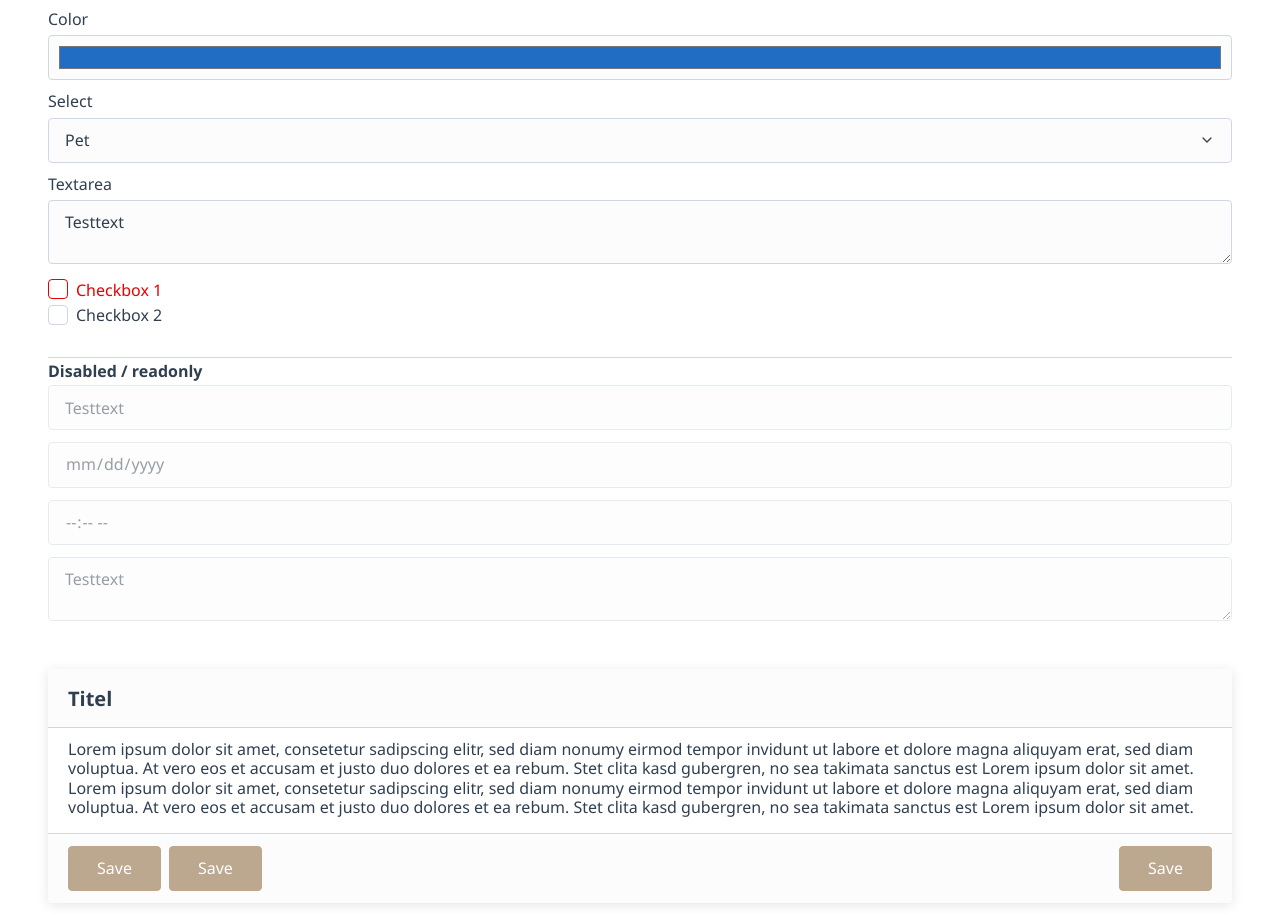
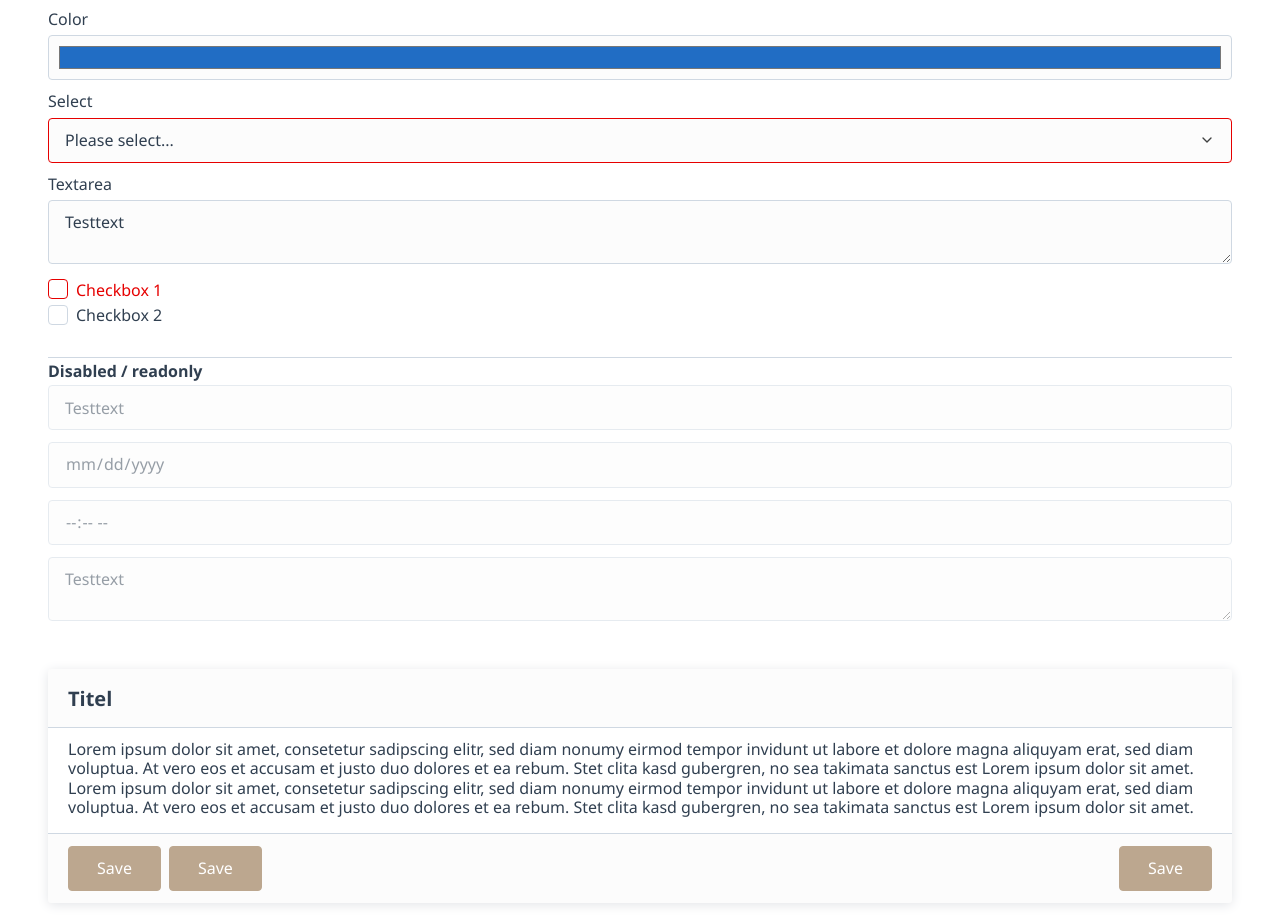
Before and after one commit to damukles/flair-css, a website: page test.html in a window 1280 px wide. Shown: the part 1155-2070 px from the top of the page. Drawn offline with nearby package versions, Linux system fonts and the light colour scheme.

Commit message:
add default emtpy select option

```diff
--- a/test.html
+++ b/test.html
@@ -127,6 +127,7 @@
                     <input id="color" type="color" value="#216dc4" />
                     <label for="select">Select</label>
                     <select id="select" required>
+                        <option value="" hidden>Please select...</option>
                         <option value="pet">Pet</option>
                         <option value="dog">Dog</option>
                         <option value="cat">Cat</option>
```
